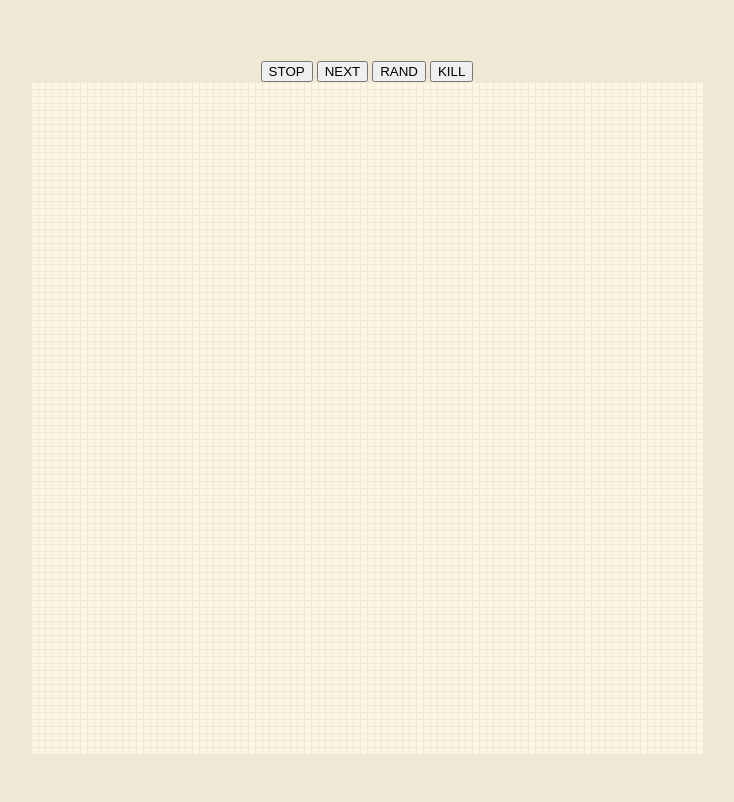
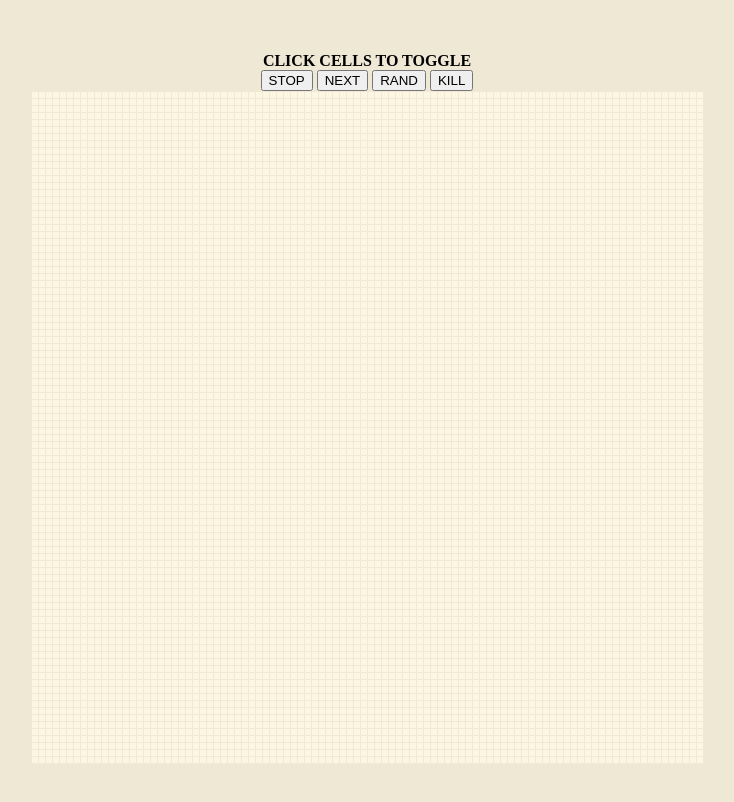
Before and after one commit to gidona18/conway, a website built with webpack: page www/index.html in a window 1280 px wide. Shown: the whole page, without its empty margins (281-1015 px from the left). Built offline with nearby package versions, Linux system fonts and the light colour scheme; animation ran at ten frames a second; what conway would draw is missing.

Commit message:
toggle message

```diff
--- a/www/index.html
+++ b/www/index.html
@@ -20,13 +20,13 @@
     </style>
   </head>
   <body>
+    <b>CLICK CELLS TO TOGGLE</b>
     <div id="buttons">
       <button id="play-stop"></button>
       <button id="next"></button>
       <button id="rand"></button>
       <button id="kill"></button>
     </div>
-
     <canvas id="conway-canvas"></canvas>
     <script src="./bootstrap.js"></script>
   </body>
```
